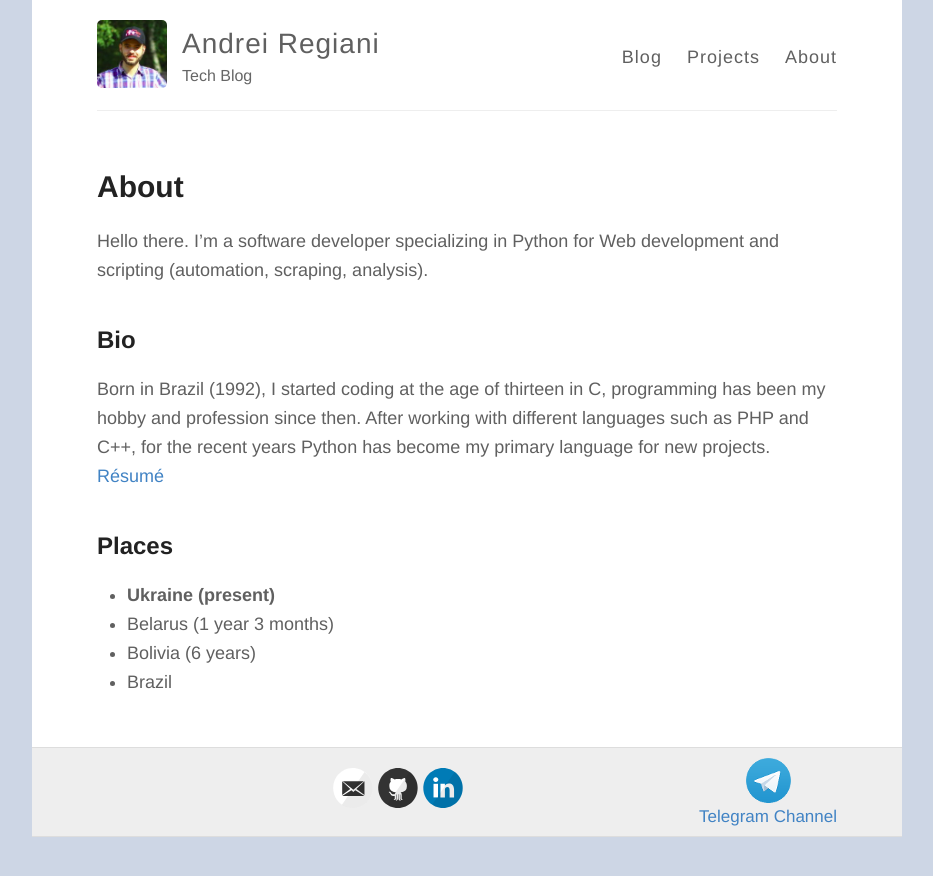
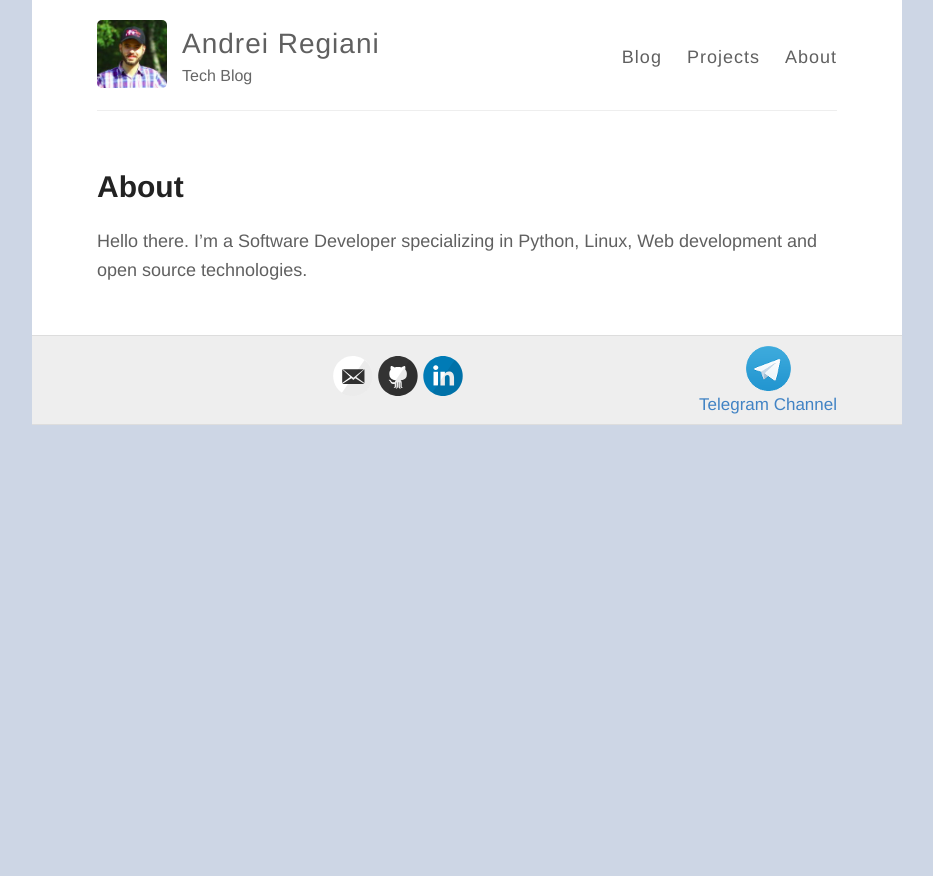
Before and after one commit to AndreiRegiani/andreiregiani.github.io, a Jekyll site: the page built from about.md, in a window 1280 px wide. Shown: the top 876 px of the page, without its empty margins (173-1106 px from the left). Built offline with Jekyll 4.4.1, drawn with Linux system fonts in a browser that asks for light colours.

Commit message:
Updated About

```diff
--- a/about.md
+++ b/about.md
@@ -4,14 +4,4 @@ title: About
 permalink: /about/
 ---
 
-Hello there. I'm a software developer specializing in Python for Web development and scripting (automation, scraping, analysis).
-
-## Bio
-Born in Brazil (1992), I started coding at the age of thirteen in C, programming has been my hobby and profession since then. After working with different languages such as PHP and C++, for the recent years Python has become my primary language for new projects. [Résumé](/resume)
-
-## Places
-
-* **Ukraine (present)**
-* Belarus (1 year 3 months)
-* Bolivia (6 years)
-* Brazil
+Hello there. I'm a Software Developer specializing in Python, Linux, Web development and open source technologies.
```
